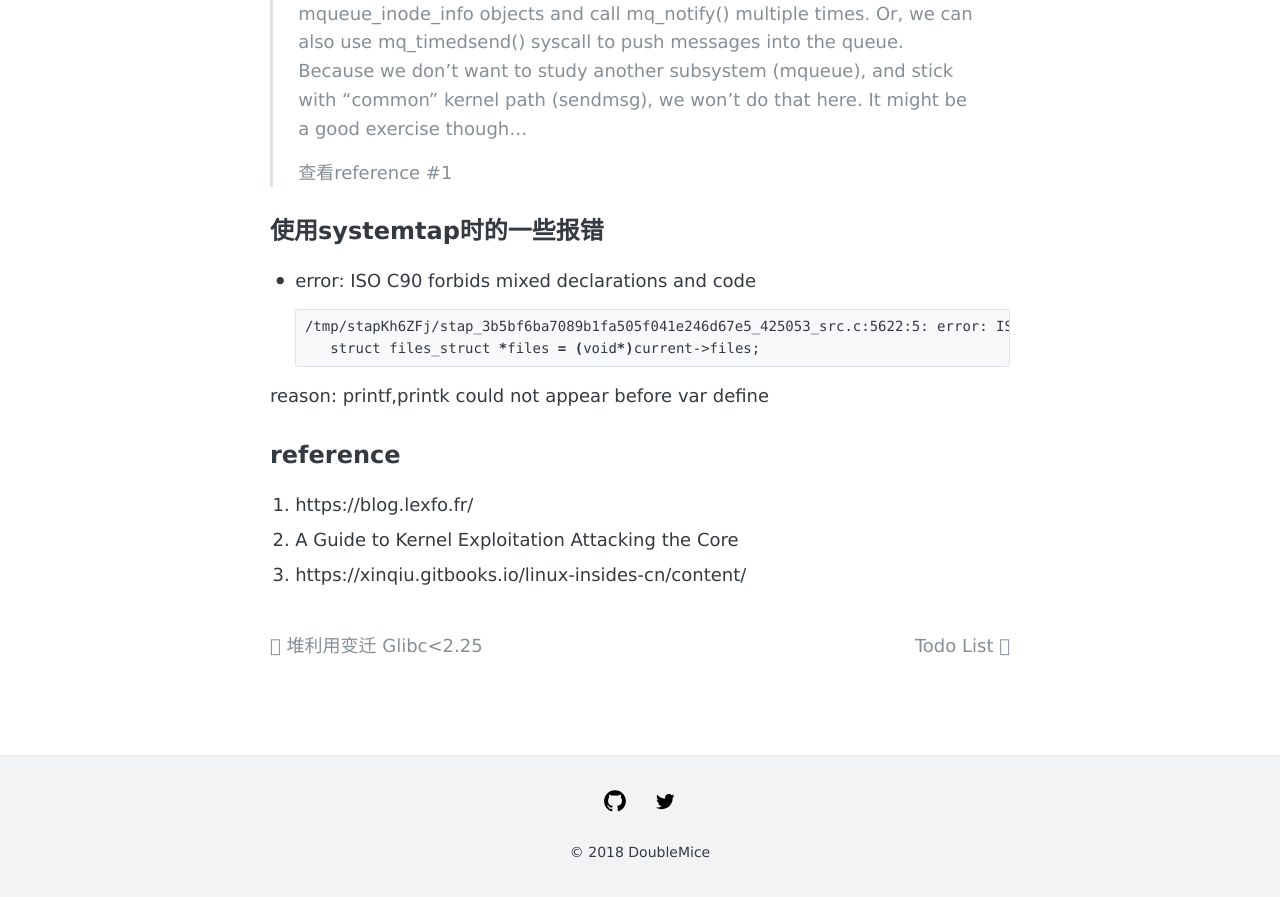
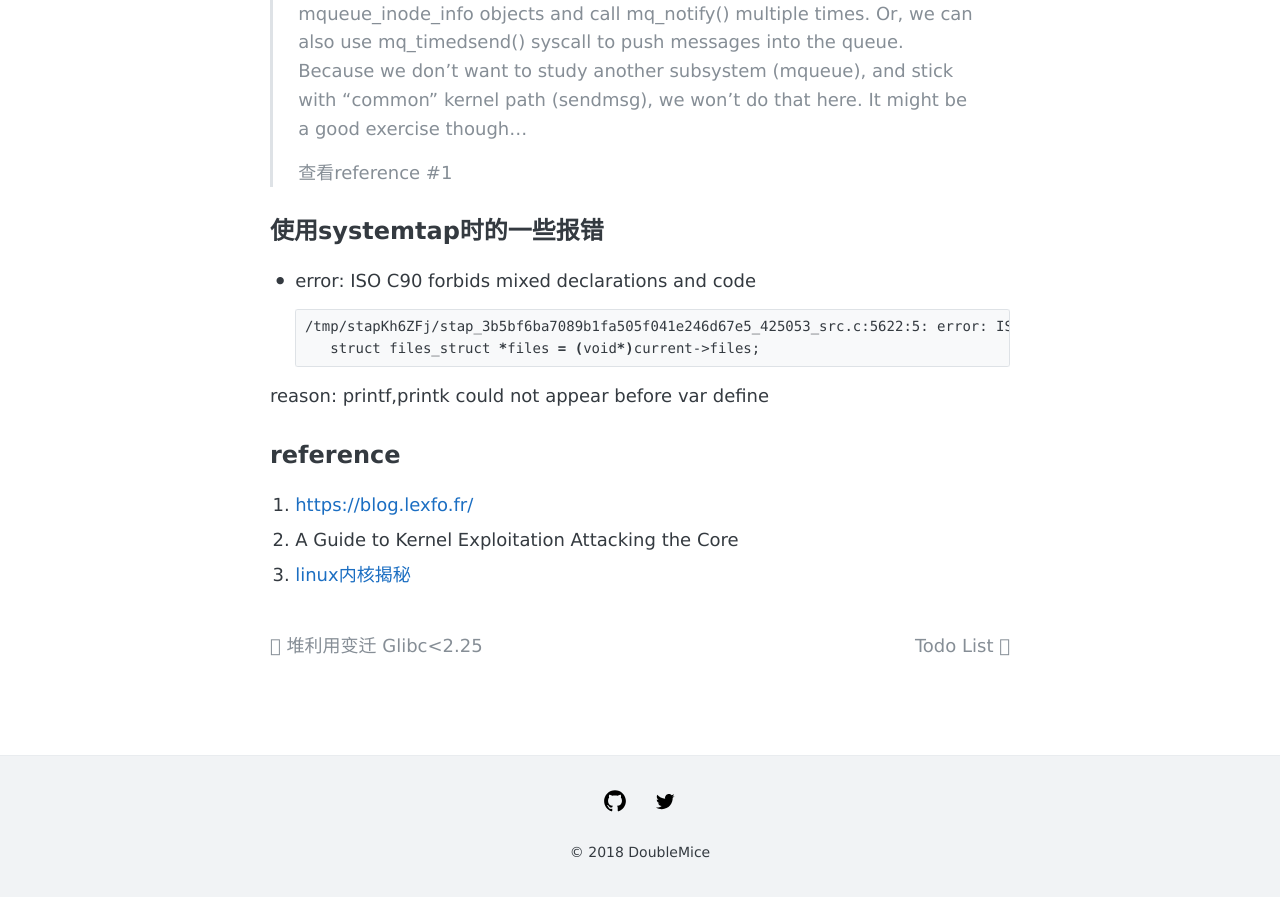
Before and after one commit to DoubleMice/DoubleMice.github.io, a Jekyll site: the page built from _posts/2018-11-22-The-road-to-linux-kernel-exploit.md, in a window 1280 px wide and 900 px high, scrolled down 3814 px. Shown: the top 897 px of the window. Built offline with Jekyll 4.4.1, drawn with Linux system fonts in a browser that asks for light colours; our own code applies the rules of GitHub Pages for plain Markdown files.

Commit message:
:bug:reference hyperlink

```diff
--- a/_posts/2018-11-22-The-road-to-linux-kernel-exploit.md
+++ b/_posts/2018-11-22-The-road-to-linux-kernel-exploit.md
@@ -162,6 +162,6 @@
 
 
 ## reference
-1.  https://blog.lexfo.fr/
+1. [https://blog.lexfo.fr/](https://blog.lexfo.fr/)
 2. A Guide to Kernel Exploitation Attacking the Core
-3.  https://xinqiu.gitbooks.io/linux-insides-cn/content/
+3.  [linux内核揭秘](https://xinqiu.gitbooks.io/linux-insides-cn/content/)
```
